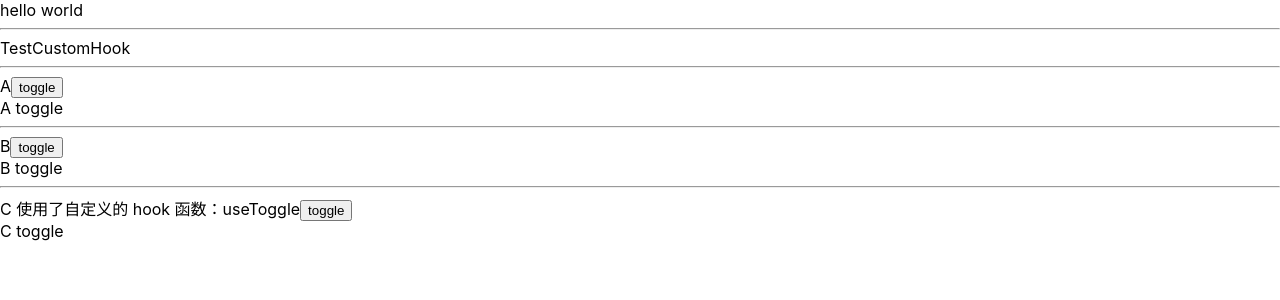
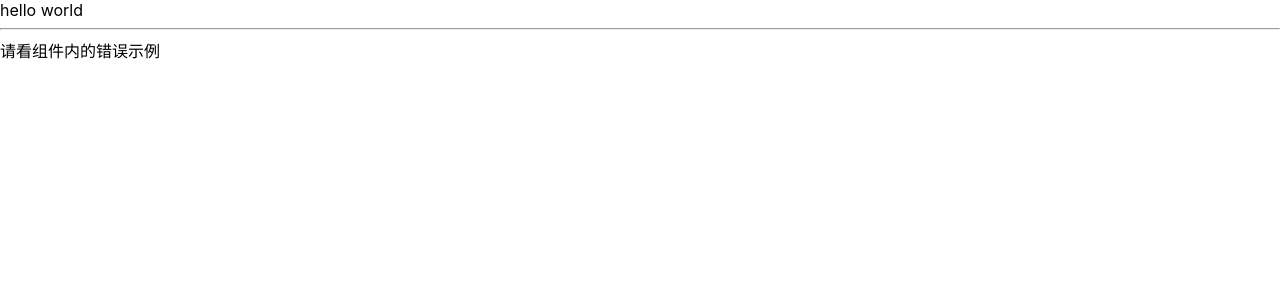
Before and after one commit to wtraceback/React-Hook-Practice, a React (Create React App) app: page / in a window 1280 px wide. Shown: the top 300 px of the page. Built offline with nearby package versions, Linux system fonts and the light colour scheme; the HTML template or start-up script is replaced by a standard one.

Commit message:
ReactHooks 使用规则说明

```diff
--- a/src/App.js
+++ b/src/App.js
@@ -5,6 +5,7 @@ import TestCreateContextUseContext from './components/TestCreateContextUseContex
 import TestUseEffect from './components/TestUseEffect'
 import TestUseEffectClear from './components/TestUseEffectClear'
 import TestCustomHook from './components/TestCustomHook'
+import ReactHooksUsageRules from './components/ReactHooksUsageRules'
 
 function App() {
     return (
@@ -26,9 +27,11 @@ function App() {
             <hr />
             <TestUseEffectClear /> */}
 
+            {/* <hr />
+            <TestCustomHook /> */}
+
             <hr />
-            <TestCustomHook />
-
+            <ReactHooksUsageRules />
         </div>
     );
 }
--- /dev/null
+++ b/src/components/ReactHooksUsageRules.js
@@ -0,0 +1,28 @@
+import { useState } from "react"
+
+/*
+ReactHooks 使用规则
+1. 只能在组件中或者其他自定义 Hook 函数中使用
+2. 只能在组件的顶层调用，不能嵌套在 if、for、其他函数中
+*/
+
+// 错误的情况 1
+// const [value, setValue] = useState('')
+// function Test1() {
+//     return <div>hello world</div>
+// }
+
+// 错误的情况 2
+// function Test2() {
+//     if (Math.random() > 0.5) {
+//         const [value, setValue] = useState('')
+//     }
+
+//     return <div>hello world</div>
+// }
+
+function ReactHooksUsageRules() {
+    return <div>请看组件内的错误示例</div>
+}
+
+export default ReactHooksUsageRules
```
